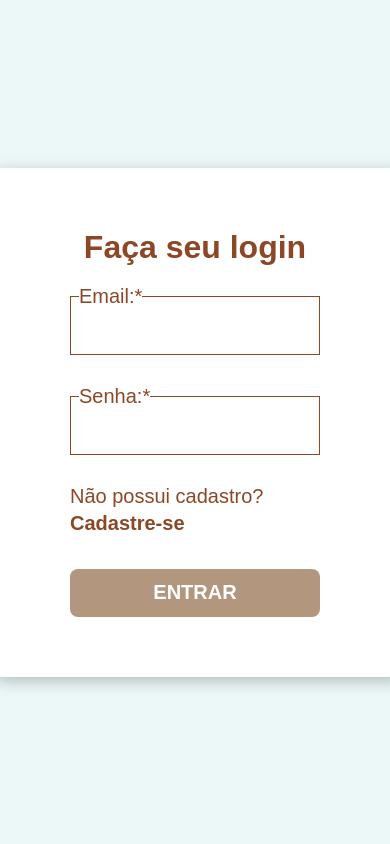
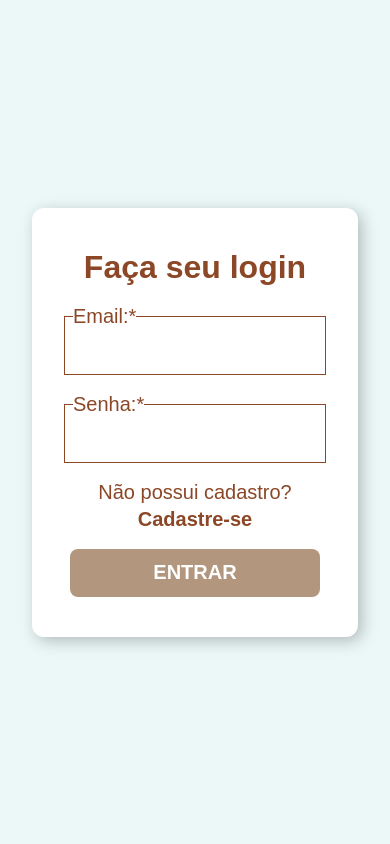
Before and after one commit to task-impacta/task, a PHP site: page / in a window 390 px wide. Run offline with PHP 8.4, Linux system fonts and the light colour scheme.

Commit message:
add media queries

```diff
--- a/style.css
+++ b/style.css
@@ -145,3 +145,21 @@ button:after {
 button:hover:after {
     width: 250px;
 }
+
+
+@media screen and (max-width: 768px) {
+    body {
+        padding: 32px;
+    }
+    .container {
+        text-align: center;
+        padding: 40px 32px;
+    }
+    fieldset {
+        text-align: initial;
+    }
+
+    footer, form {
+        gap: 16px;
+    }
+}
```
